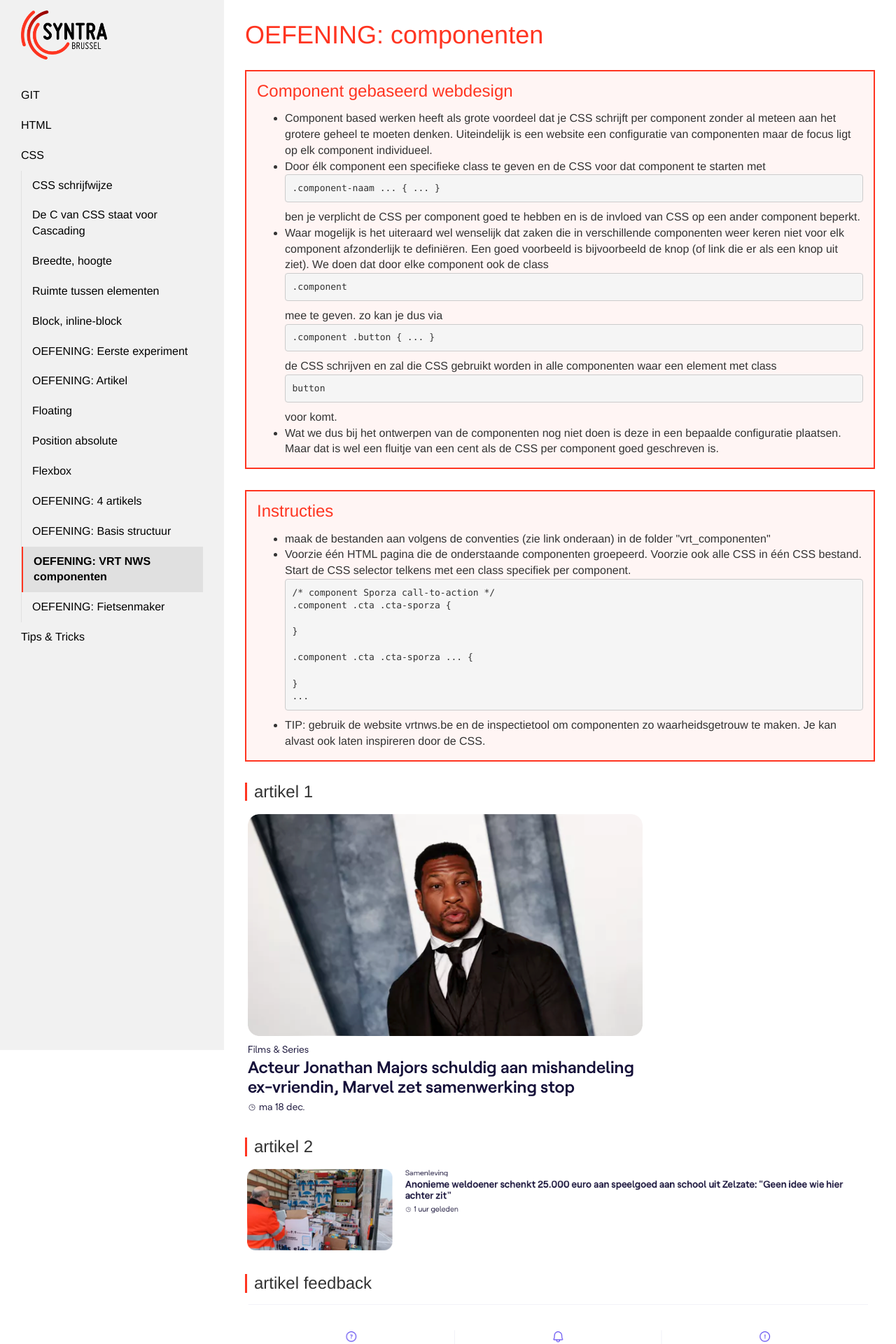
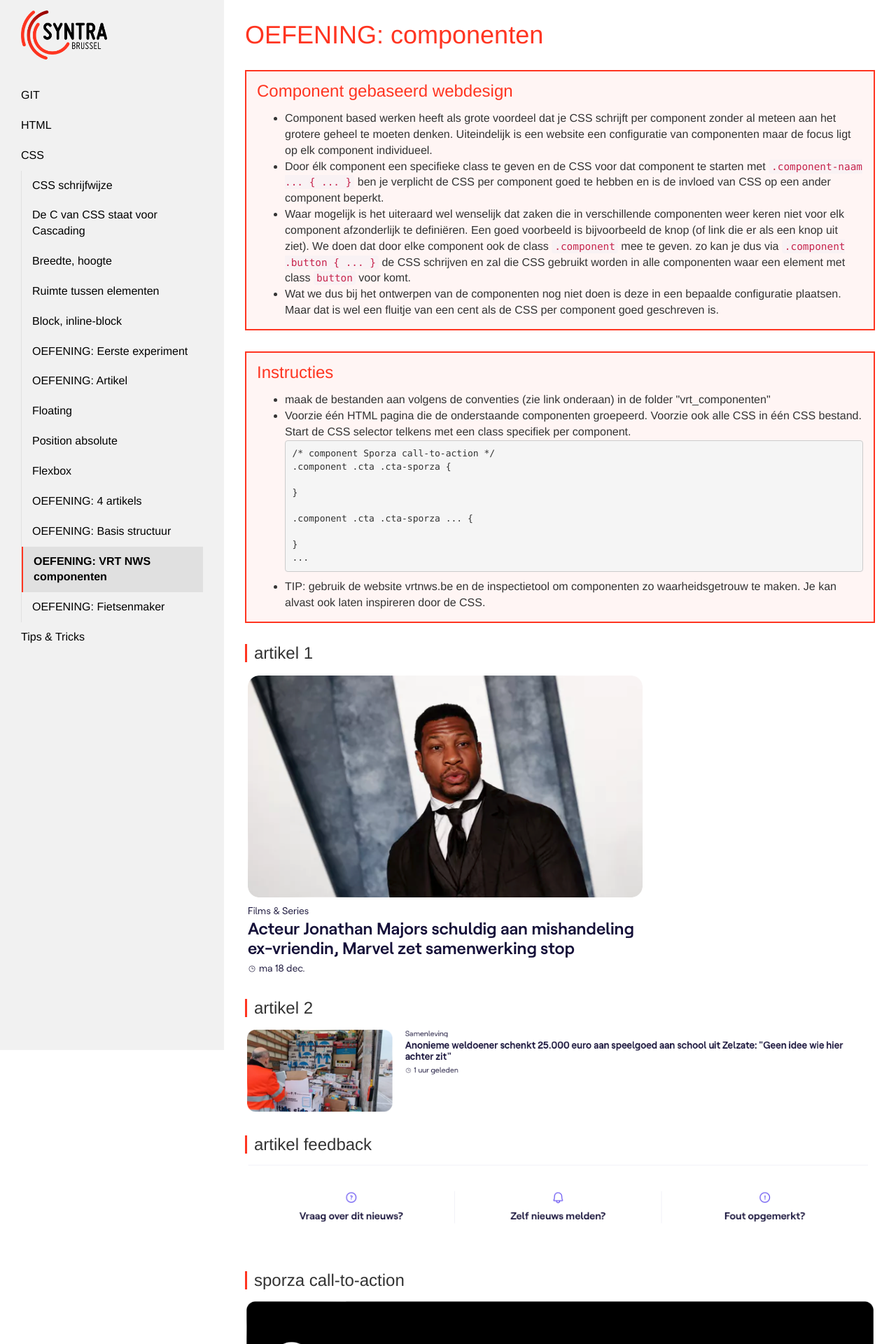
Before and after one commit to Syntra-Brussel/webdesign, a Jekyll site: the page built from css/oefening_vrt_componenten.md, in a window 1280 px wide. Shown: the top 1920 px of the page at 70% size. Built offline with Jekyll 4.4.1, drawn with Linux system fonts in a browser that asks for light colours; nearby versions of some CDN libraries; a script that is not in the unit is left out.

```diff
--- a/css/oefening_vrt_componenten.md
+++ b/css/oefening_vrt_componenten.md
@@ -14,10 +14,10 @@ links:
             Component based werken heeft als grote voordeel dat je CSS schrijft per component zonder al meteen aan het grotere geheel te moeten denken. Uiteindelijk is een website een configuratie van componenten maar de focus ligt op elk component individueel.
         </li>
         <li>
-            Door élk component een specifieke class te geven en de CSS voor dat component te starten met <pre>.component-naam ... { ... }</pre> ben je verplicht de CSS per component goed te hebben en is de invloed van CSS op een ander component beperkt.
+            Door élk component een specifieke class te geven en de CSS voor dat component te starten met <code>.component-naam ... { ... }</code> ben je verplicht de CSS per component goed te hebben en is de invloed van CSS op een ander component beperkt.
         </li>
         <li>
-            Waar mogelijk is het uiteraard wel wenselijk dat zaken die in verschillende componenten weer keren niet voor elk component afzonderlijk te definiëren. Een goed voorbeeld is bijvoorbeeld de knop (of link die er als een knop uit ziet). We doen dat door elke component ook de class <pre>.component</pre> mee te geven. zo kan je dus via <pre>.component .button { ... }</pre> de CSS schrijven en zal die CSS gebruikt worden in alle componenten waar een element met class <pre>button</pre> voor komt.
+            Waar mogelijk is het uiteraard wel wenselijk dat zaken die in verschillende componenten weer keren niet voor elk component afzonderlijk te definiëren. Een goed voorbeeld is bijvoorbeeld de knop (of link die er als een knop uit ziet). We doen dat door elke component ook de class <code>.component</code> mee te geven. zo kan je dus via <code>.component .button { ... }</code> de CSS schrijven en zal die CSS gebruikt worden in alle componenten waar een element met class <code>button</code> voor komt.
         </li>
         <li>
             Wat we dus bij het ontwerpen van de componenten nog niet doen is deze in een bepaalde configuratie plaatsen. Maar dat is wel een fluitje van een cent als de CSS per component goed geschreven is.
```
